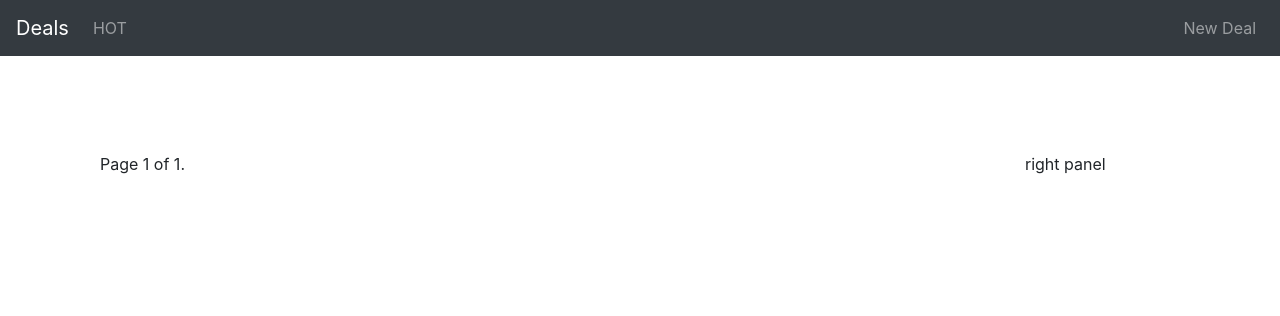
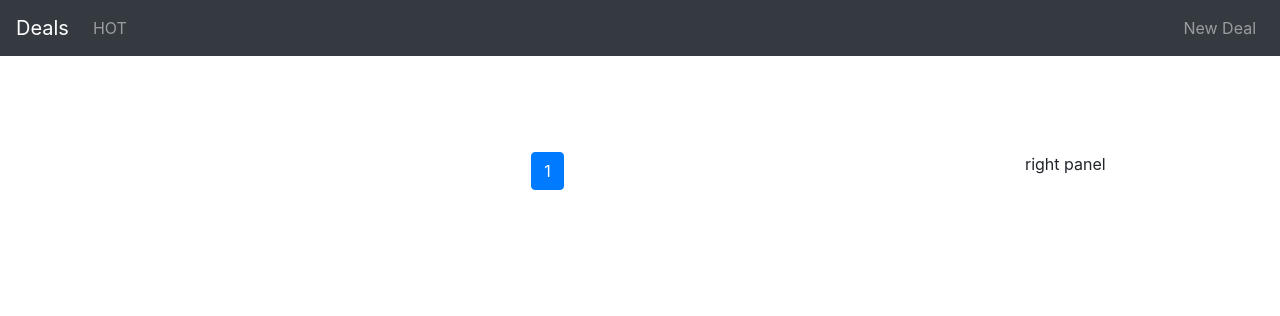
Before and after one commit to code-review-doctor/petter, a Django app: page / in a window 1280 px wide. Shown: the top 316 px of the page. Run offline with Django 3.2, Linux system fonts and the light colour scheme; data that the repository does not hold is empty; some libraries are stand-ins or nearby versions.

Commit message:
Moved pagination to outer panel

```diff
--- a/templates/deals/deal_list.html
+++ b/templates/deals/deal_list.html
@@ -8,23 +8,8 @@
 					{% include "deals/deal_card.html" %}
 				{% endfor %}
 
-				<div class="pagination">
-				    <span class="step-links">
-				        {% if page_obj.has_previous %}
-					        <a href="?page=1">&laquo; first</a>
-					        <a href="?page={{ page_obj.previous_page_number }}">previous</a>
-				        {% endif %}
 
-					    <span class="current">
-				            Page {{ page_obj.number }} of {{ page_obj.paginator.num_pages }}.
-				        </span>
-
-					    {% if page_obj.has_next %}
-						    <a href="?page={{ page_obj.next_page_number }}">next</a>
-						    <a href="?page={{ page_obj.paginator.num_pages }}">last &raquo;</a>
-					    {% endif %}
-				    </span>
-				</div>
+			{% include "_pagination.html" %}
 			</div>
 
 			<div class="col-sm-2">
```
